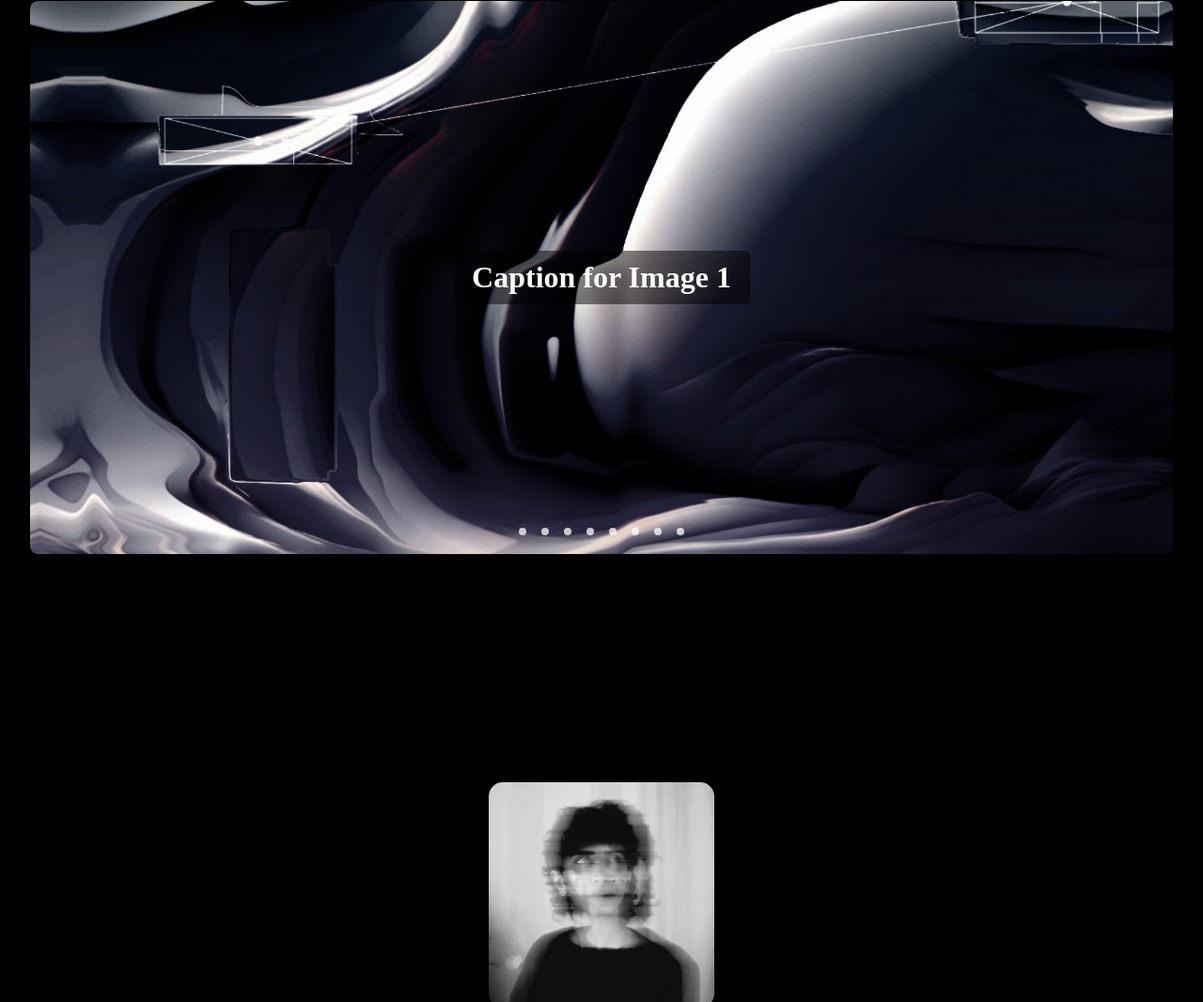
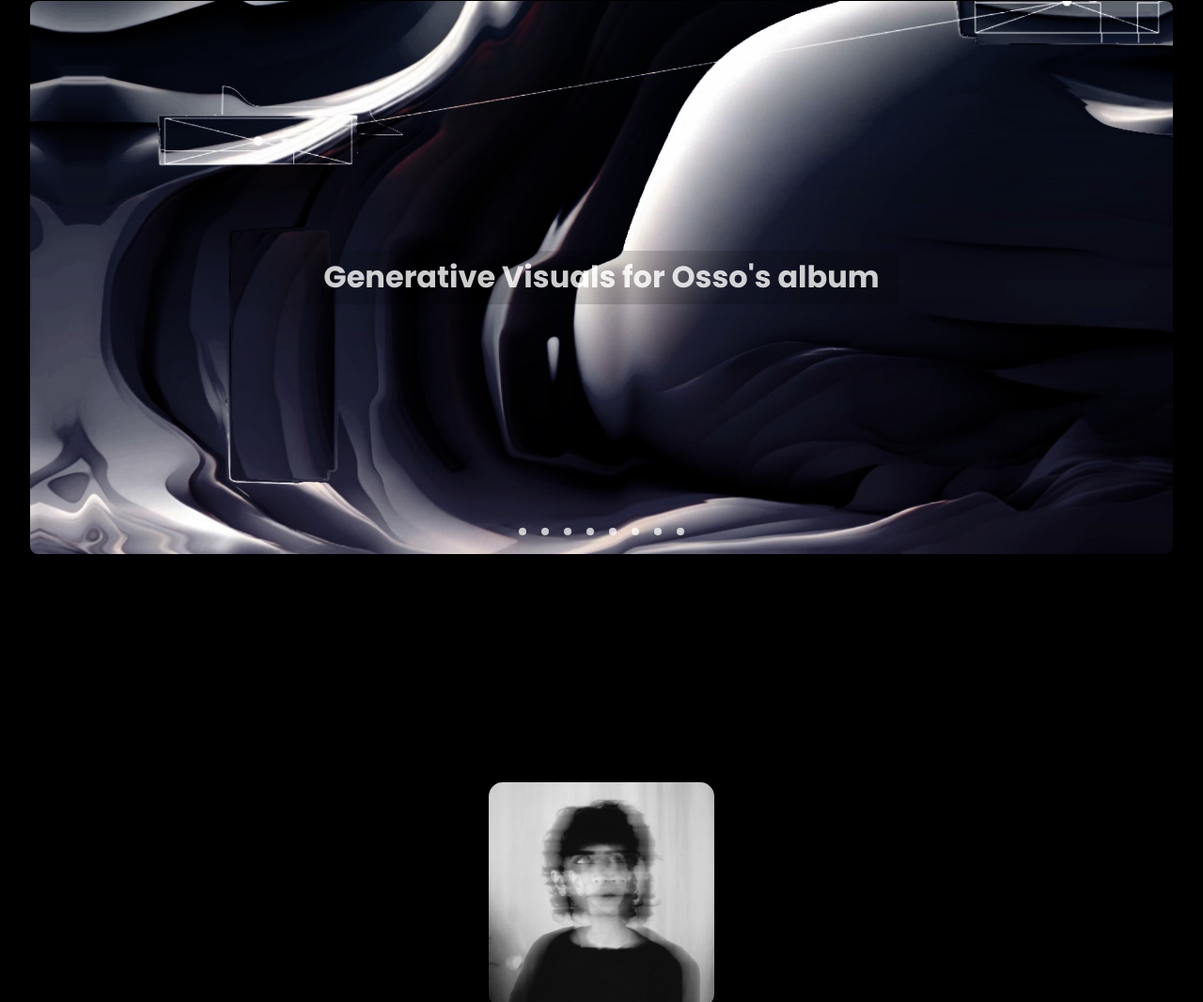
Before and after one commit to puuury/mahshid-khalaj, a plain HTML site: page index.html in a window 1280 px wide. Shown: the part 871-1938 px from the top of the page at 94% size. Drawn offline with nearby package versions, Linux system fonts and the light colour scheme; a web font is replaced by a local one.

Commit message:
add new image and caption content

```diff
--- a/index.html
+++ b/index.html
@@ -111,35 +111,35 @@
             <div class="slider" id="slider">
                 <div class="slide">
                     <img id="slide-1" src="image/01.jpeg">
-                    <h1>Caption for Image 1</h1>
+                    <h1>Generative Visuals for Osso's album</h1>
                 </div>
                 <div class="slide">
                     <img id="slide-2" src="image/02.jpeg">
-                    <h1>Caption for Image 2</h1>
+                    <h1>Generative Visuals for Osso's album</h1>
                 </div>
                 <div class="slide">
                     <img id="slide-3" src="image/03.jpeg">
-                    <h1>Caption for Image 3</h1>
+                    <h1>Generative Visuals for Osso's album</h1>
                 </div>
                 <div class="slide">
                     <img id="slide-4" src="image/04.jpeg">
-                    <h1>Caption for Image 4</h1>
+                    <h1>Generative Visuals for Osso's album</h1>
                 </div>
                 <div class="slide">
                     <img id="slide-5" src="image/05.jpeg">
-                    <h1>Caption for Image 5</h1>
+                    <h1>Generative Visuals for Osso's album</h1>
                 </div>
                 <div class="slide">
                     <img id="slide-6" src="image/06.jpeg">
-                    <h1>Caption for Image 6</h1>
+                    <h1>Generative Visuals for Osso's album</h1>
                 </div>
                 <div class="slide">
                     <img id="slide-7" src="image/07.jpeg">
-                    <h1>Caption for Image 7</h1>
+                    <h1>Generative Visuals for Osso's album</h1>
                 </div>
                 <div class="slide">
                     <img id="slide-8" src="image/08.jpeg">
-                    <h1>Caption for Image 8</h1>
+                    <h1>Generative Visuals for Osso's album</h1>
                 </div>
             </div>
             <div class="slider-nav">
--- a/style.css
+++ b/style.css
@@ -22,6 +22,7 @@
 }
 body {
     background: #000;
+    font-family: 'Poppins';
 
 
 }
@@ -271,11 +272,12 @@ body {
 .slide h1 {
     position: absolute;
     color: white;
-    background-color: rgba(0, 0, 0, 0.5);
+    background-color: rgba(0, 0, 0, 0.2);
     padding: 10px 20px;
     border-radius: 5px;
     margin: 0;
     text-align: center;
+    opacity: 0.8;
 }
 
 .slider-nav {
```
Also changed, not shown: image/09.jpeg (added), image/10.jpeg (added), image/11.jpeg (added), image/12.jpeg (added).
